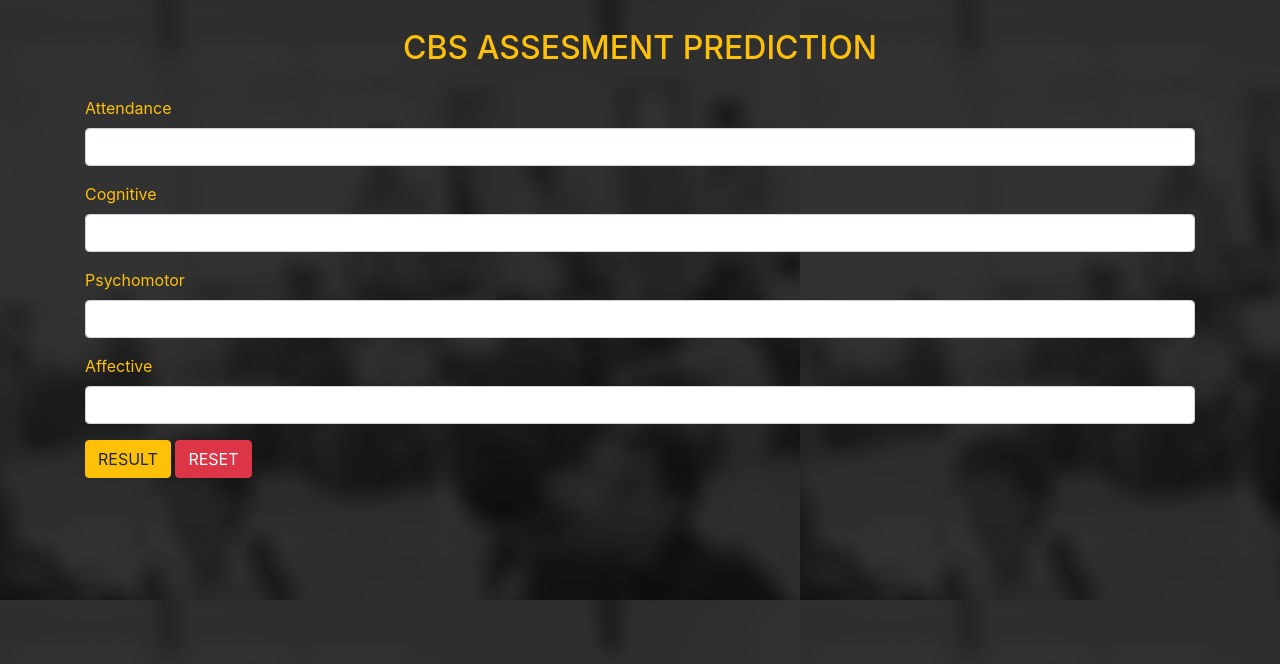
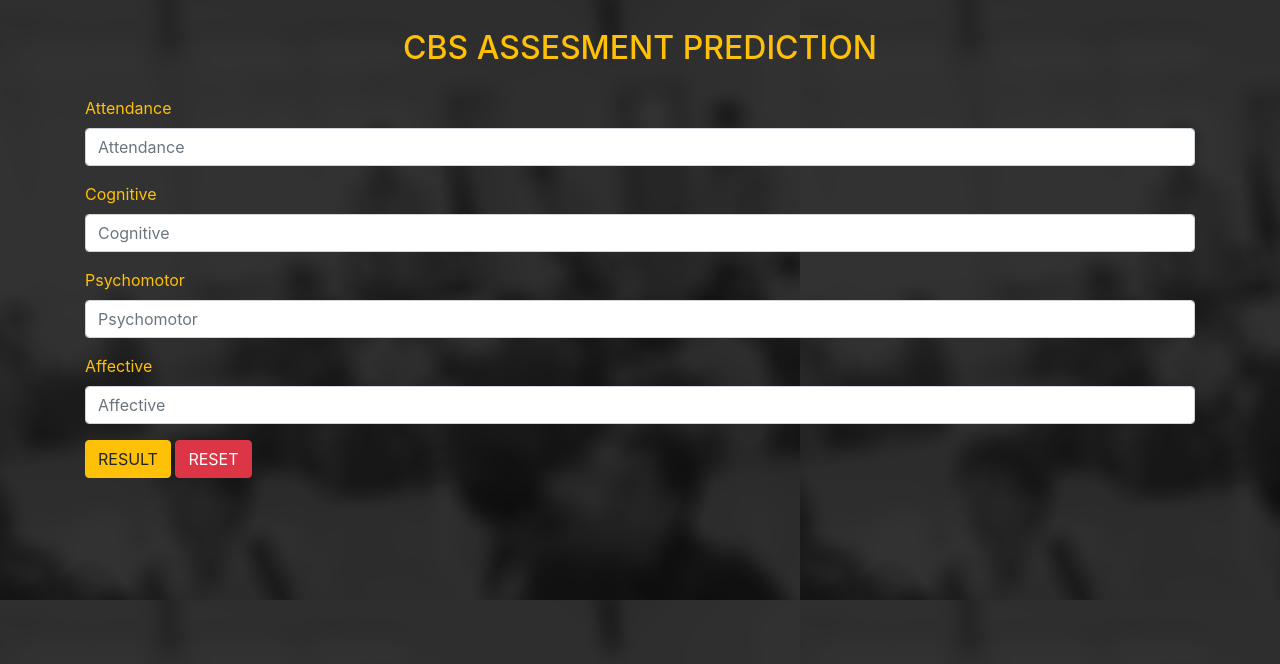
Before and after one commit to refaans/AssessmentCBS, a CodeIgniter app: the page made by application/views/form.php in a window 1280 px wide. Shown: the top 664 px of the page. Run offline with CodeIgniter, Linux system fonts and the light colour scheme.

Commit message:
edit views form

```diff
--- a/application/views/form.php
+++ b/application/views/form.php
@@ -14,22 +14,22 @@
 
     <div class="container">
         <h2 class="alert text-warning text-center mt-3" >CBS ASSESMENT PREDICTION</h2>
-        <form action="">
+        <form action="" method="get">
             <div class="form-group">
                 <label for="" class="text-warning">Attendance</label>
-                <input type="number" name="att" class="form-control" >
+                <input type="number" name="att" placeholder="Attendance" class="form-control" >
             </div>
             <div class="form-group">
-                <label for=""class="text-warning">Cognitive</label>
-                <input type="number" name="kog" class="form-control" >
+                <label for="" class="text-warning">Cognitive</label>
+                <input type="number" name="kog" placeholder="Cognitive" class="form-control" >
             </div>
             <div class="form-group">
                 <label for="" class="text-warning">Psychomotor</label>
-                <input type="number" name="psi" class="form-control" >
+                <input type="number" name="psi" placeholder="Psychomotor" class="form-control" >
             </div>
             <div class="form-group">
                 <label for="" class="text-warning">Affective</label>
-                <input type="number" name="afe" class="form-control" >
+                <input type="number" name="afe" placeholder="Affective" class="form-control" >
             </div>
             <button type="result" class="btn btn-warning" name="predict_result">RESULT</button>
             <button type="reset" class="btn btn-danger">RESET</button>
```
